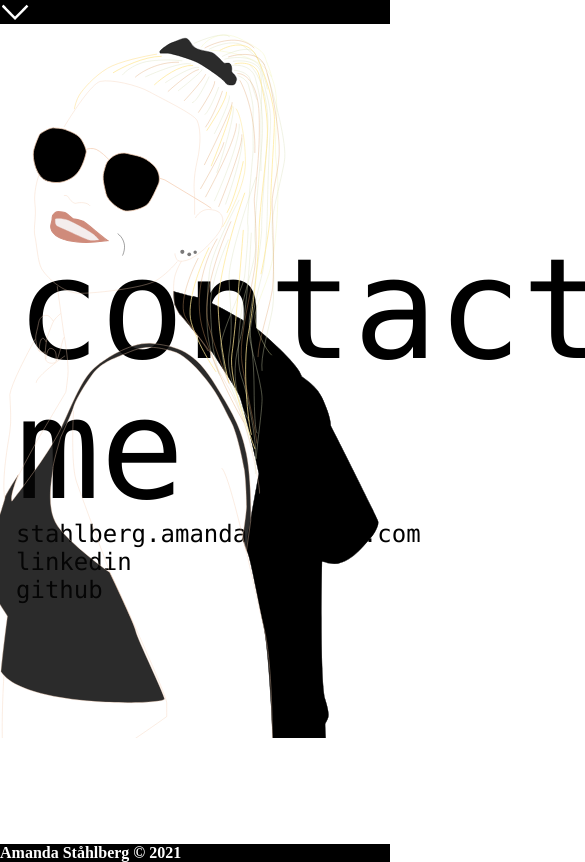
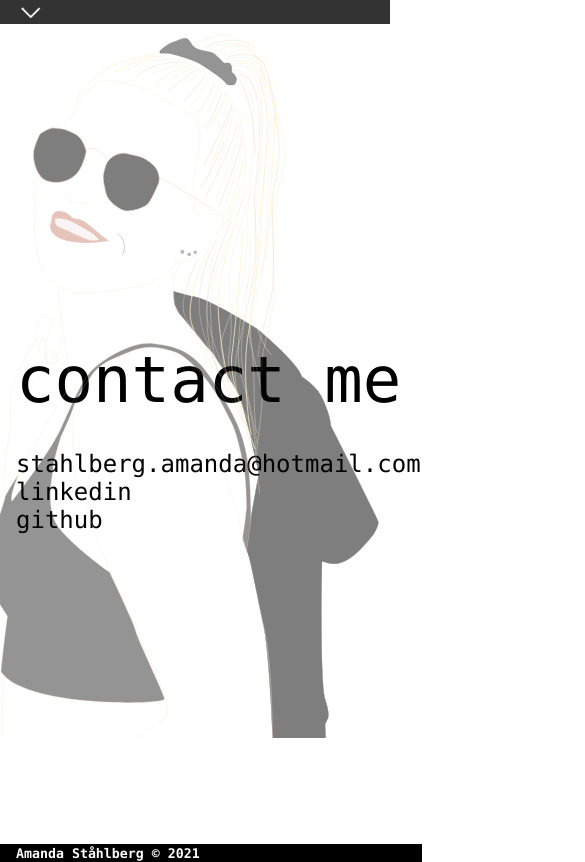
Before and after one commit to AmandaStahlberg/portfolio3.0, a React (Create React App) app: page /contact in a window 390 px wide. Shown: the top 862 px of the page, 585 px wide, since content can reach past the window. Built offline with nearby package versions, Linux system fonts and the light colour scheme.

Commit message:
done med cv

```diff
--- a/src/components/About.jsx
+++ b/src/components/About.jsx
@@ -5,7 +5,7 @@ const About = () => {
         <div className="about">
             <h1>about me</h1>
             <h2>28</h2>
-            <h2>gothenburg.</h2>
+            <h2>based in gothenburg.</h2>
             <h2>studying front end development.</h2>
         </div>
     )
--- a/src/components/Contact.jsx
+++ b/src/components/Contact.jsx
@@ -1,14 +1,21 @@
-
+import '../styles/about.css'
+import '../styles/contact.css'
 
 const Contact = () => {
   return (
     <div className="about">
-            <h1>contact me</h1>
+      <h1 className="contactMe">contact me</h1>
+      <a href="mailto:stahlberg.amanda@hotmail.com">
         <h2>stahlberg.amanda@hotmail.com</h2>
+      </a>
+      <a href="https://www.linkedin.com/in/amanda-st%C3%A5hlberg-8a3a03b5/">
         <h2>linkedin</h2>
+      </a>
+      <a href="https://github.com/AmandaStahlberg">
         <h2>github</h2>
+      </a>
     </div>
-    )
-}
+  );
+};
 
 export default Contact;
--- a/src/components/Footer.jsx
+++ b/src/components/Footer.jsx
@@ -3,7 +3,7 @@ import '../styles/footer.css'
 const Footer = () => {
     return (
         <div className="footer">
-            <h4>Amanda Ståhlberg © 2021</h4>
+            <h5>Amanda Ståhlberg © 2021</h5>
         </div>
     )
 }
--- a/src/components/Menu.jsx
+++ b/src/components/Menu.jsx
@@ -5,7 +5,7 @@ import { Link } from 'react-router-dom';
 
 const Menu = () => {
   return (
-    <div className="menu">
+    <nav className="menu">
       <img className="menuArrow" src={arrow} alt="menu-arrow" />
       <Link to="/">
         <h3>home</h3>
@@ -16,14 +16,14 @@ const Menu = () => {
       <Link to="/refrences">
         <h3>refrences</h3>
       </Link>
-      <Link to="/refrences">
+      <Link to="/skills">
         <h3>skills</h3>
       </Link>
       <Link to="/contact">
         <h3>contact</h3>
       </Link>
       <div className="emptyBox"></div>
-    </div>
+    </nav>
   );
 };
 
--- a/src/components/Refrences.jsx
+++ b/src/components/Refrences.jsx
@@ -3,10 +3,12 @@ const Refrences = () => {
     return (
         <div className="about">
             <h1>things I done</h1>
-            <h2>ballgame</h2>
-            <h2>printyprint</h2>
-            <h2>old cv</h2>
-            <h2>quizaa</h2>
+            <a href="https://balla-ur-online.netlify.app/"><h2>ballgame</h2></a>
+            <a href="https://printyprint-webshop.netlify.app/"><h2>printyprint</h2></a>
+            <a href="http://majl-chat.herokuapp.com/"><h2>chatApp</h2></a>
+            <a href="https://quizaa.netlify.app/"><h2>quizaa</h2></a>
+            {/* <a href="https://balla-ur-online.netlify.app/"><h2>old portfolio</h2></a> */}
+            {/* <a href="https://amandastahlberg.github.io/cv_me/"><h2>super old portfolio</h2></a> */}
         </div>
     )
 }
--- /dev/null
+++ b/src/components/Skills.jsx
@@ -0,0 +1,17 @@
+
+const Skills = () => {
+    return (
+        <div className="about">
+            <h1>skills</h1>
+            <h2>HTML</h2>
+            <h2>CSS</h2>
+            <h2>SASS</h2>
+            <h2>JavaScript</h2>
+            <h2>React.js</h2>
+            <h2>TypeScript</h2>
+            <h2>figma</h2>
+        </div>
+    )
+}
+
+export default Skills;
--- a/src/components/ViewContainer.jsx
+++ b/src/components/ViewContainer.jsx
@@ -7,6 +7,7 @@ import About from './About';
 import Footer from './Footer';
 import Refrences from './Refrences';
 import Contact from './Contact';
+import Skills from './Skills';
 
 const ViewContainer = () => {
   return (
@@ -22,6 +23,9 @@ const ViewContainer = () => {
           </Route>
           <Route path="/refrences">
             <Refrences />
+          </Route>
+          <Route path="/skills">
+            <Skills />
           </Route>
           <Route path="/contact">
             <Contact />
--- a/src/styles/about.css
+++ b/src/styles/about.css
@@ -4,4 +4,15 @@
 
     flex-direction: column;
     padding-left: 1rem;
+
 }
+
+.about > a {
+    text-decoration: none;
+    color: black;
+}
+
+.about > a:hover {
+    cursor: pointer;
+    color: #CF8B7A;
+}
--- /dev/null
+++ b/src/styles/contact.css
@@ -0,0 +1,5 @@
+@media screen and (max-width: 604px) {
+    .contactMe {
+        font-size: 4rem;
+    }
+  }
--- a/src/styles/footer.css
+++ b/src/styles/footer.css
@@ -4,4 +4,7 @@
     background-color: black;
     color: white;
     width: 100%;
+    padding: .1rem 1rem;
+    font-family: Menlo;
+    font-weight: 100;
 }
--- a/src/styles/menu.css
+++ b/src/styles/menu.css
@@ -7,12 +7,14 @@
   height: 2.5rem;
   width: 100%;
   background-color: black;
+  opacity: 80%;
   color: white;
   transition: top 300ms;
   font-family: Menlo;
   font-weight: 100;
   padding-bottom: 1rem;
   padding-top: .5rem;
+  z-index: 100;
 }
 
 .menu > a {
@@ -21,6 +23,7 @@
 }
 .menu > a:hover {
   color: #CF8B7A;
+  cursor: pointer;
 }
 
 .menu:hover {
@@ -34,3 +37,23 @@
 .emptyBox {
   width: 20rem;
 }
+
+@media screen and (max-width: 800px) {
+  .menu > a {
+    font-size: .8rem;
+  }
+  .menuArrow {
+    height: 1.5rem;
+  }
+}
+@media screen and (max-width: 780px) {
+  .menu > a {
+    font-size: .6rem;
+  }
+}
+@media screen and (max-width: 600px) {
+
+  .emptyBox {
+    display: none;
+  }
+}
--- a/src/styles/viewcontainer.css
+++ b/src/styles/viewcontainer.css
@@ -12,9 +12,15 @@
 .Amanda {
   position: absolute;
   right: 0;
-    top:0;
-    height:;
+  top: 0;
+  height: ;
   max-height: 100%;
   width: 27rem;
   object-fit: cover;
 }
+
+@media screen and (max-width: 706px) {
+  .Amanda {
+    opacity: 50%;
+  }
+}
```
Also changed, not shown: 1 other file (tests, documents, lock files or other folders). Lines whose indentation alone changed are shown as unchanged.
